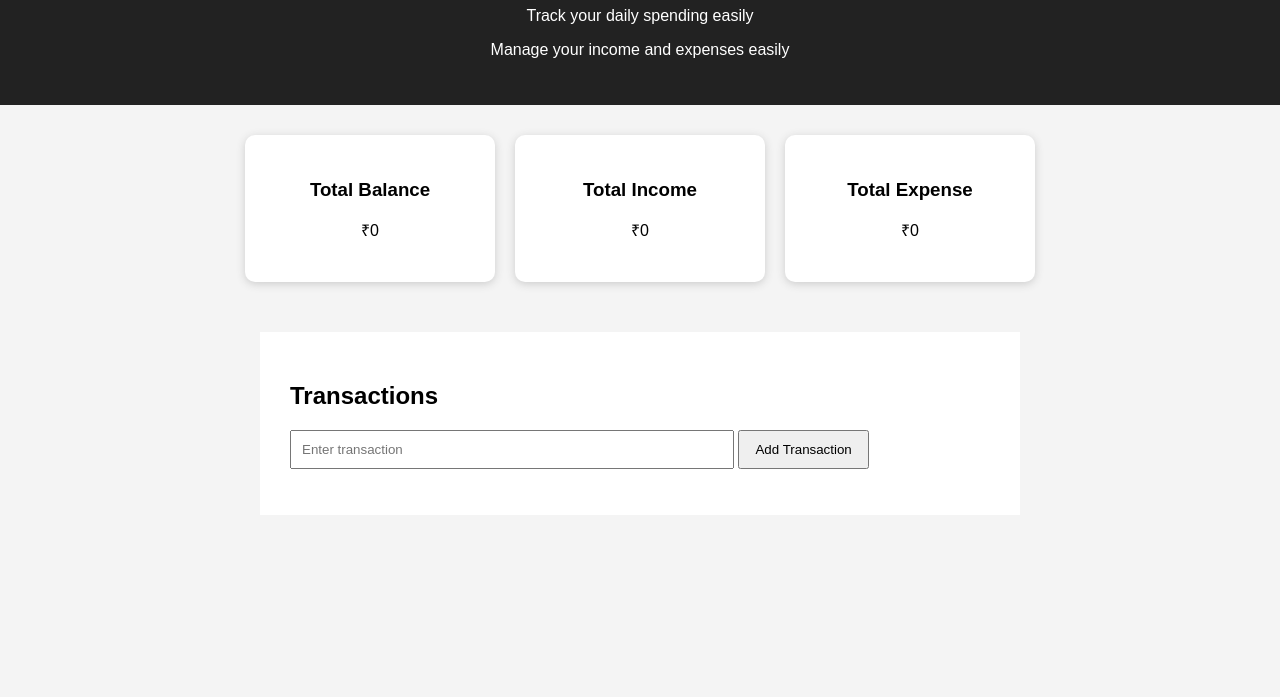
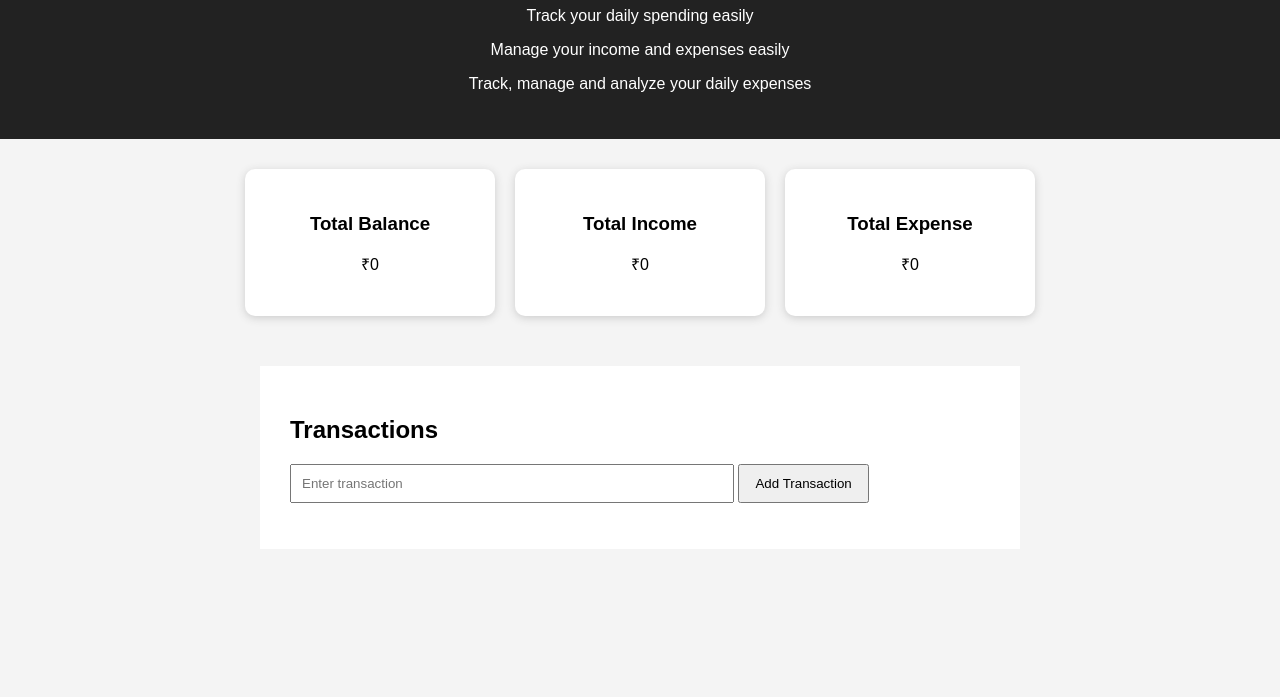
Before and after one commit to Bhumika3024/SmartExpenseTracker, a plain HTML site: page index.html in a window 1280 px wide. Shown: the part 103-800 px from the top of the page. Drawn offline with Linux system fonts and the light colour scheme.

Commit message:
Added expense tracker dashboard

```diff
--- a/index.html
+++ b/index.html
@@ -13,6 +13,7 @@
         <h1>Smart Expense Tracker</h1>
         <p>Track your daily spending easily</p>
         <p>Manage your income and expenses easily</p>
+        <p>Track, manage and analyze your daily expenses</p>
     </header>
 
     <main>
```
